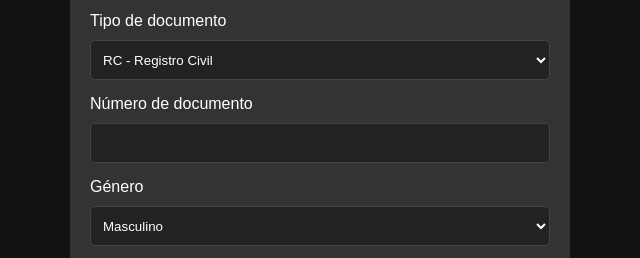
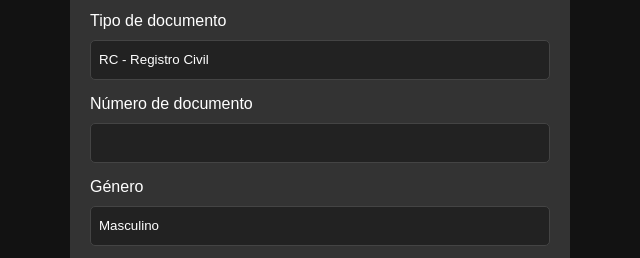
Before and after one commit to PruebaHCAmdbulance/PruebaHCAmdbulance.github.io, a plain HTML site: page index.html in a window 1280 px wide. Shown: the part 536-794 px from the top of the page, 320-960 px from the left. Drawn offline with nearby package versions, Linux system fonts and the light colour scheme.

Commit message:
Update index.html

```diff
--- a/index.html
+++ b/index.html
@@ -170,9 +170,13 @@
         input[type="date"],
         input[type="time"],
         input[type="datetime-local"] {
-            height: 40px;        /* 👈 altura exacta */
-            padding: 8px;        /* mantiene el espaciado interno */
-            line-height: 1.2;    /* centra el texto verticalmente */
+            height: 40px;          /* altura uniforme   */
+            padding: 8px;          /* espaciado interno */
+            line-height: 1.2;
+            box-sizing: border-box; /* 👈 asegura mismo cálculo de ancho */
+            -webkit-appearance: none; /* quita estilo nativo WebKit */
+            -moz-appearance: none;    /* quita estilo nativo Firefox */
+            appearance: none;         /* quita estilo nativo estándar */
         }
 
     </style>
```
